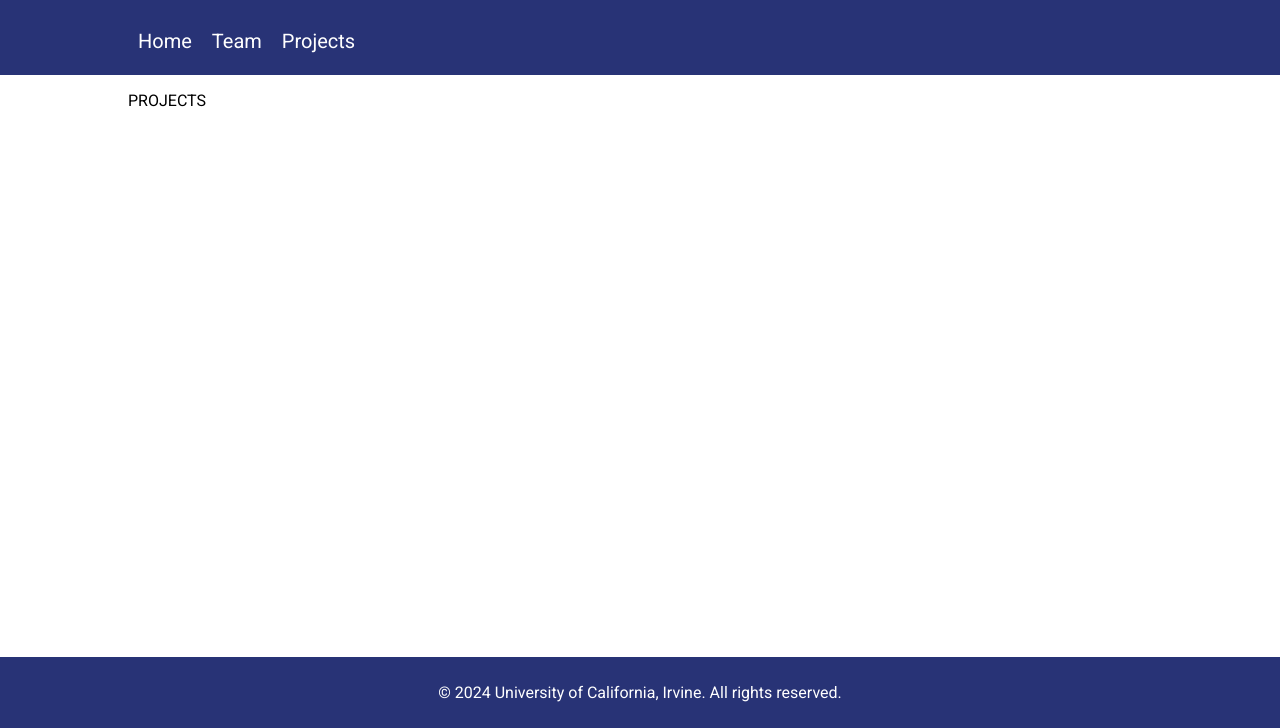
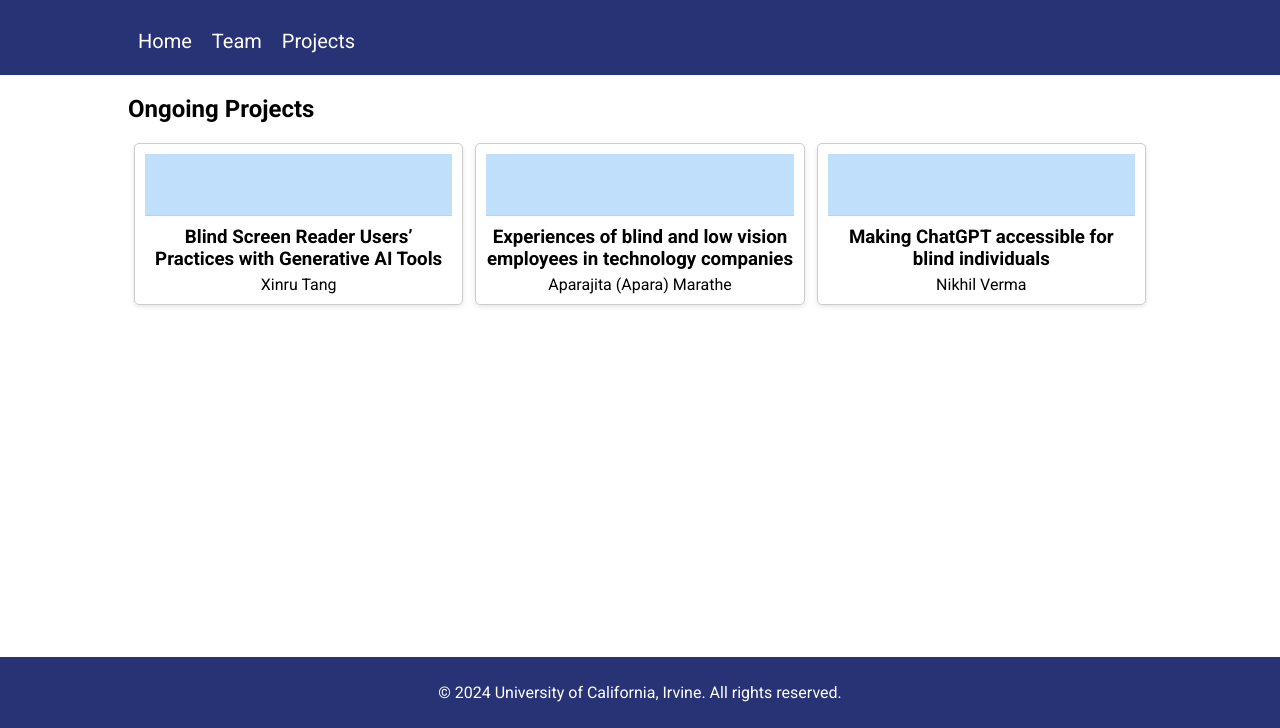
Before and after one commit to SanikaBhamare/accessible-work, a plain HTML site: page projects.html in a window 1280 px wide. Shown: the part 72-800 px from the top of the page. Drawn offline with Linux system fonts and the light colour scheme.

Commit message:
added barebones project page

```diff
--- a/index.css
+++ b/index.css
@@ -58,10 +58,6 @@ a {
     text-decoration: none;
 }
 
-h2 {
-    margin-left: 10%;
-}
-
 h4 {
     font-weight: normal;
     font-style: italic;
@@ -85,18 +81,17 @@ footer {
 
 p {
     display: block;
-    margin-right: 10%;
-    margin-left: 10%;
 }
 
 img {
     max-width: 100%; /* Ensures the image doesn't exceed the container's width */
     height: auto;    /* Maintains the aspect ratio */
     display: block;  /* Removes extra space caused by inline display */
-    margin-left: 10%;
 }
 
 main {
     flex: 1; /* Allow main to take up remaining space */
     padding-bottom: 60px; /* Ensure content is not hidden under the footer */
+    margin-left: 10%;
+    margin-right: 10%;
 }
--- /dev/null
+++ b/projects.css
@@ -0,0 +1,36 @@
+.project-cards {
+    display: flex;
+    justify-content: space-around;
+    margin: 20px 0;
+}
+
+.project-card {
+    text-align: center;
+    text-decoration: none;
+    color: #000;
+    border: 1px solid #ccc;
+    padding: 10px;
+    border-radius: 5px;
+    width: 30%;
+    box-shadow: 0 2px 5px rgba(0, 0, 0, 0.1);
+    transition: box-shadow 0.3s ease;
+}
+
+.project-card:hover {
+    box-shadow: 0 4px 10px rgba(0, 0, 0, 0.2);
+}
+
+.project-card img {
+    width: 100%;
+    height: auto;
+    border-bottom: 1px solid #ccc;
+    margin-bottom: 10px;
+}
+
+.project-card h3 {
+    margin: 10px 0 5px 0;
+}
+
+.project-card p {
+    margin: 0;
+}
--- a/projects.html
+++ b/projects.html
@@ -5,6 +5,7 @@
     <title>Homepage</title>
     <link rel="icon" href="./Images/a11y_icon.png" type="image/x-icon">
     <link rel="stylesheet" href="index.css">
+    <link rel="stylesheet" href="projects.css">
 </head>
 <body>
     <header>
@@ -12,20 +13,43 @@
         <nav aria-label="Main Navigation">
             <ul class="tabs" role="tablist">
                 <li class="tab" id="home-tab" role="tab" aria-controls="home">
-                    <a href="index.html">Home</a> <!-- Link to people.html -->
+                    <a href="index.html">Home</a>
                 </li>
                 <li class="tab" id="people-tab" role="tab" aria-controls="people">
-                    <a href="people.html">Team</a> <!-- Link to people.html -->
+                    <a href="people.html">Team</a>
                 </li>
                 <li class="tab" id="projects-tab" role="tab" aria-controls="projects">
-                    <a href="projects.html">Projects</a> <!-- Link to projects.html -->
+                    <a href="projects.html">Projects</a>
                 </li>
             </ul>
         </nav>
     </header>
 
     <main>
-        <p>PROJECTS</p>
+        <section aria-labelledby="projects-heading">
+            <h2 id="projects-heading">Ongoing Projects</h2>
+            <div class="project-cards">
+
+                <a href="project1.html" class="project-card" aria-labelledby="project1-title" aria-describedby="project1-subtitle">
+                    <img src="./Images/placeholder.png" alt="Project 1 Image">
+                    <h3 id="project1-title">Blind Screen Reader Users’ Practices with Generative AI Tools
+                    </h3>
+                    <p id="project1-subtitle">Xinru Tang</p>
+                </a>
+
+                <a href="project2.html" class="project-card" aria-labelledby="project2-title" aria-describedby="project2-subtitle">
+                    <img src="./Images/placeholder.png" alt="Project 2 Image">
+                    <h3 id="project2-title">Experiences of blind and low vision employees in technology companies </h3>
+                    <p id="project2-subtitle">Aparajita (Apara) Marathe</p>
+                </a>
+
+                <a href="project3.html" class="project-card" aria-labelledby="project3-title" aria-describedby="project3-subtitle">
+                    <img src="./Images/placeholder.png" alt="Project 3 Image">
+                    <h3 id="project3-title">Making ChatGPT accessible for blind individuals</h3>
+                    <p id="project3-subtitle">Nikhil Verma</p>
+                </a>
+            </div>
+        </section>
     </main>
 
     <footer>
```
Also changed, not shown: project1.html (added), project2.html (added), project3.html (added).
